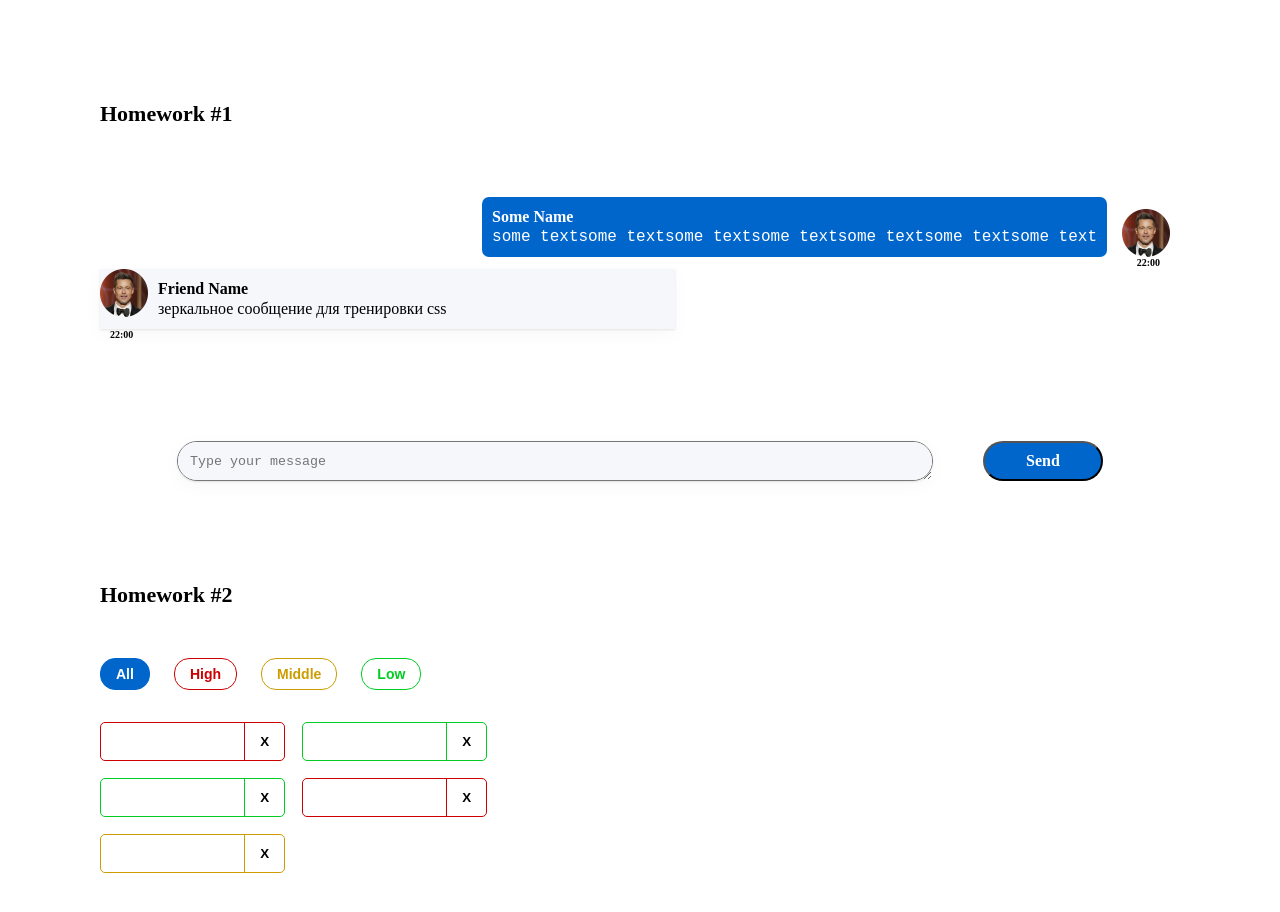
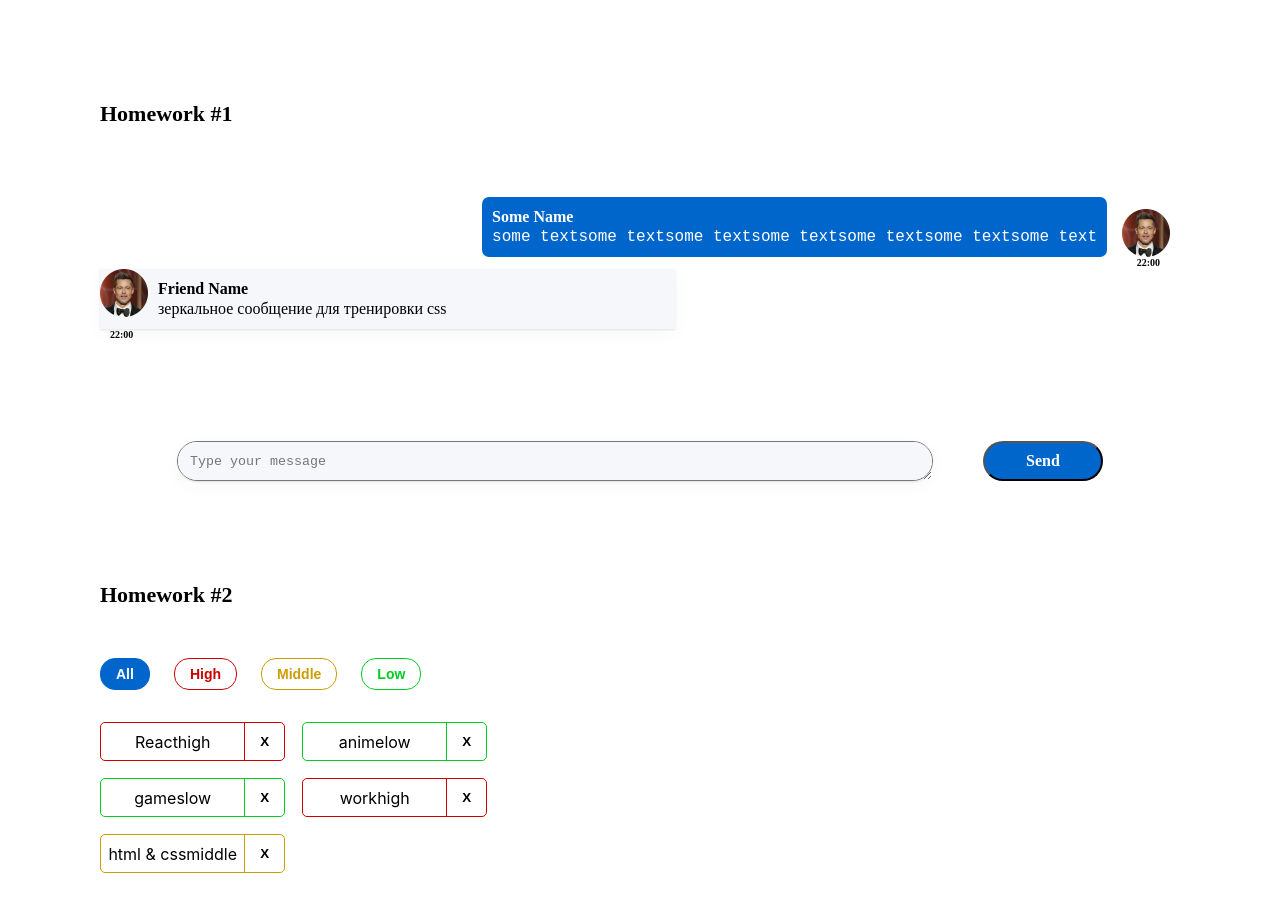
Before and after one commit to Gl7808/HomeWork, a React (Create React App) app: page / in a window 1280 px wide. Shown: the top 912 px of the page. Built offline with nearby package versions, Linux system fonts and the light colour scheme.

Commit message:
hw2 in progress 8/9

```diff
--- a/src/s2-homeworks/hw02/HW2.tsx
+++ b/src/s2-homeworks/hw02/HW2.tsx
@@ -36,7 +36,7 @@ const defaultAffairs : Array<AffairType> = [ // need to fix any
 ]
 
 // pure helper functions
-export const filterAffairs = (affairs: Array<AffairType>, filter: string): Array<AffairType> => { // need to fix any
+export const filterAffairs = (affairs: Array<AffairType>, filter: FilterType): Array<AffairType> => { // need to fix any
     if (filter === 'all') {return affairs}
     else if (filter === 'low') {return affairs.filter(affair => affair.priority === 'low')}
     else if (filter === 'high') {return affairs.filter(affair => affair.priority === 'high')}
--- a/src/s2-homeworks/hw02/affairs/affair/Affair.tsx
+++ b/src/s2-homeworks/hw02/affairs/affair/Affair.tsx
@@ -26,7 +26,8 @@ function Affair(props: AffairPropsType) {
         >
             <div id={'hw2-name-' + props.affair._id} className={nameClass}>
                 {/*создаёт студент*/}
-
+                {props.affair.name}
+                {props.affair.priority}
                 {/**/}
             </div>
             <div id={'hw2-priority-' + props.affair._id} hidden>
```
